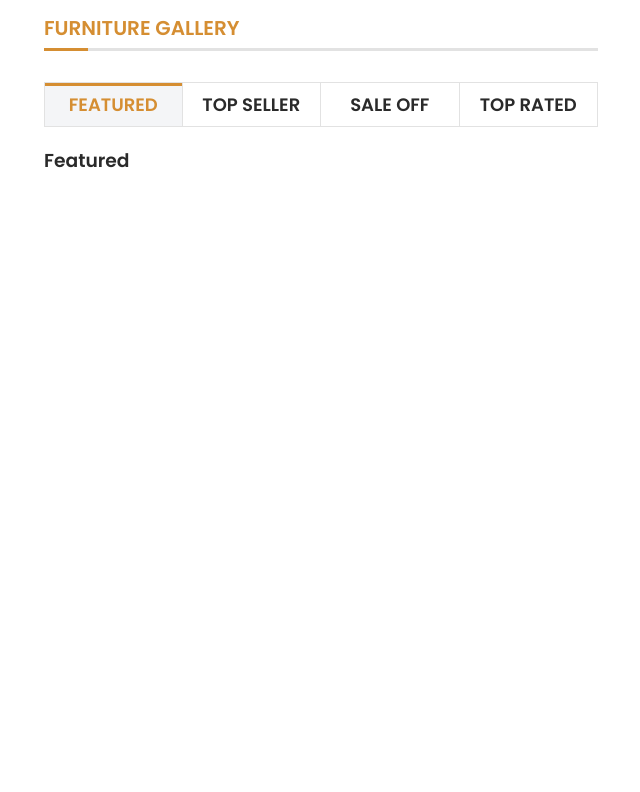
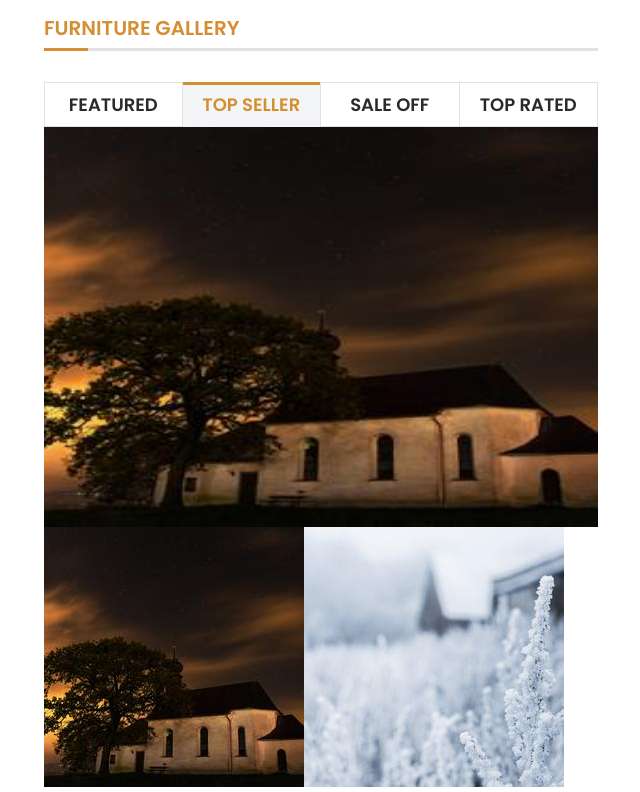
Before and after one commit to SHAH0001/bazar, a Vue app: page / in a window 1280 px wide. Shown: the part 2440-3232 px from the top of the page, without its empty margins (18-658 px from the left). Before the commit the page ends 2884 px from the top, so only its background shows below. Built offline with nearby package versions, Linux system fonts and the light colour scheme.

Commit message:
best selling product, slider in development

```diff
--- a/src/components/Products.vue
+++ b/src/components/Products.vue
@@ -49,17 +49,27 @@
                 </SortingDisplay>
 
                 <Tabs>
-                    <Tab name="Featured" selected="true">
-                        <h3>Featured</h3>
+                    <Tab name="Featured">
+                        <h3>Some information about Featured</h3>
                     </Tab>
-                    <Tab name="Top seller">
-                        <h3>Top seller</h3>
+                    <Tab name="Top seller" selected="true">
+                        <div class="top-seller-img">
+                            <img :src="getImage(products[topSellerShowImage].img)" alt="">
+                        </div>
+                        <div class="top-seller-gallery">
+                            <img
+                                v-for="(item, index) in products"
+                                :key="index"
+                                @click="topSellerChangePicture(item.id)"
+                                :src="getImage(item.img)"
+                            alt="">
+                        </div>
                     </Tab>
                     <Tab name="Sale off">
-                        <h3>Sale off</h3>
+                        <h3>Some information about sale off</h3>
                     </Tab>
                     <Tab name="Top rated">
-                        <h3>Top rated</h3>
+                        <h3>Some information about top rated</h3>
                     </Tab>
                 </Tabs>
 
@@ -84,7 +94,7 @@ export default {
                 {
                     id: 1,
                     sale: Math.floor(Math.random() * Math.floor(2)),
-                    img: 'product_1.jpg',
+                    img: '1',
                     name: 'Aenean Ru Bristique',
                     rating: Math.floor(Math.random() * Math.floor(6)),
                     oldPrice: 30.00,
@@ -94,7 +104,7 @@ export default {
                 {
                     id: 2,
                     sale: Math.floor(Math.random() * Math.floor(2)),
-                    img: 'product_2.jpg',
+                    img: '2',
                     name: 'Aenean Ru Bristique',
                     rating: Math.floor(Math.random() * Math.floor(6)),
                     oldPrice: false,
@@ -104,7 +114,7 @@ export default {
                 {
                     id: 3,
                     sale: Math.floor(Math.random() * Math.floor(2)),
-                    img: 'product_3.jpg',
+                    img: '3',
                     name: 'Aenean Ru Bristique',
                     rating: Math.floor(Math.random() * Math.floor(6)),
                     oldPrice: false,
@@ -114,7 +124,7 @@ export default {
                 {
                     id: 4,
                     sale: Math.floor(Math.random() * Math.floor(2)),
-                    img: 'product_4.jpg',
+                    img: '4',
                     name: 'Aenean Ru Bristique',
                     rating: Math.floor(Math.random() * Math.floor(6)),
                     oldPrice: false,
@@ -124,7 +134,7 @@ export default {
                 {
                     id: 5,
                     sale: Math.floor(Math.random() * Math.floor(2)),
-                    img: 'product_5.jpg',
+                    img: '5',
                     name: 'Aenean Ru Bristique',
                     rating: Math.floor(Math.random() * Math.floor(6)),
                     oldPrice: Math.floor(Math.random() * Math.floor(30)),
@@ -134,7 +144,7 @@ export default {
                 {
                     id: 6,
                     sale: Math.floor(Math.random() * Math.floor(2)),
-                    img: 'product_6.jpg',
+                    img: '6',
                     name: 'Aenean Ru Bristique',
                     rating: Math.floor(Math.random() * Math.floor(6)),
                     oldPrice: 30.00,
@@ -144,7 +154,7 @@ export default {
                  {
                     id: 7,
                     sale: Math.floor(Math.random() * Math.floor(2)),
-                    img: 'product_7.jpg',
+                    img: '7',
                     name: 'Aenean Ru Bristique',
                     rating: Math.floor(Math.random() * Math.floor(6)),
                     oldPrice: Math.floor(Math.random() * Math.floor(30)),
@@ -154,19 +164,23 @@ export default {
                 {
                     id: 8,
                     sale: Math.floor(Math.random() * Math.floor(2)),
-                    img: 'product_8.jpg',
+                    img: '8',
                     name: 'Aenean Ru Bristique',
                     rating: Math.floor(Math.random() * Math.floor(6)),
                     oldPrice: 30.00,
                     newPrice: Math.floor(Math.random() * Math.floor(50)),
                     description: 'Faded short sleeves t-shirt with high neckline. Soft and stretchy material for a comfortable fit. Accessorize with a straw hat and youre ready.'
                 }
-            ]
+            ],
+            topSellerShowImage: 0
         }
     },
     methods: {
         getImage(path) {
-            return require('../assets/images/' + path);
+            return require('../assets/images/product_' + path + '.jpg');
+        },
+        topSellerChangePicture(imageId) {
+            this.topSellerShowImage = imageId
         }
     },
     components: {
@@ -416,16 +430,23 @@ export default {
         position: relative;
         background-color: #f4f5f7;
         color: $secondColor;
+        border-bottom: none;
     }
 
     .tabs-is-active::before {
         content: '';
         position: absolute;
-        top: 0;
+        top: -1px;
         left: 0;
         width: 100%;
         height: 3px;
         background-color: $secondColor;
+    }
+
+    .top-seller-img img {
+        display: block;
+        width: 100%;
+        height: 400px;
     }
 
     .furniture-gallery-right {
```
